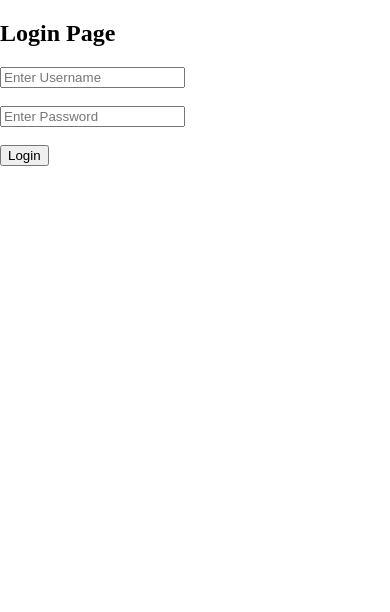
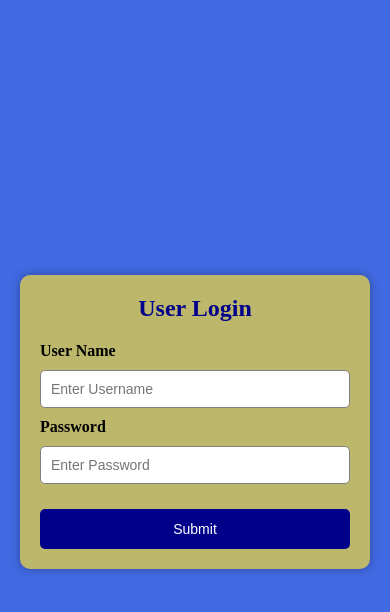
Before and after one commit to gnanasekaranvelusamyp/practice-app-new, an Angular app: page / in a window 390 px wide. Shown: the top 612 px of the page. Built offline with nearby package versions, Linux system fonts and the light colour scheme.

Commit message:
Updated responsive login UI

```diff
--- a/src/app/pages/login/login.component.css
+++ b/src/app/pages/login/login.component.css
@@ -0,0 +1,102 @@
+*{
+    margin: 0;
+    padding: 0;
+    box-sizing: border-box;
+}
+
+body{
+    background-color: royalblue;
+
+    height: 100vh;
+
+    display: flex;
+    justify-content: center;
+    align-items: center;
+
+    padding: 20px;
+}
+
+.users{
+
+    background-color: darkkhaki;
+
+    width: 100%;
+    max-width: 400px;
+
+    padding: 30px;
+
+    border-radius: 10px;
+
+    display: flex;
+    flex-direction: column;
+
+    gap: 10px;
+
+    box-shadow: 0px 0px 10px rgba(0,0,0,0.3);
+}
+
+h2{
+    text-align: center;
+    color: darkblue;
+
+    margin-bottom: 10px;
+}
+
+label{
+    font-weight: bold;
+}
+
+input{
+
+    width: 100%;
+
+    padding: 10px;
+
+    border-radius: 5px;
+    border: 1px solid gray;
+
+    font-size: 16px;
+}
+
+button{
+
+    padding: 12px;
+
+    background-color: darkblue;
+    color: white;
+
+    border: none;
+    border-radius: 5px;
+
+    cursor: pointer;
+
+    margin-top: 15px;
+
+    font-size: 16px;
+}
+
+button:hover{
+    background-color: black;
+}
+
+/* Mobile Responsive */
+
+@media screen and (max-width: 480px){
+
+    .users{
+        padding: 20px;
+    }
+
+    h2{
+        font-size: 24px;
+    }
+
+    input{
+        font-size: 14px;
+    }
+
+    button{
+        font-size: 14px;
+    }
+
+}
--- a/src/app/pages/login/login.component.html
+++ b/src/app/pages/login/login.component.html
@@ -1,9 +1,22 @@
-<h2>Login Page</h2>
+<!DOCTYPE html>
+<html lang="en">
 
-<input type="text" [(ngModel)]="username" placeholder="Enter Username">
-<br><br>
+<head>
+    <meta charset="UTF-8">
+    <meta name="viewport" content="width=device-width, initial-scale=1.0">
+    <title>Document</title>
+</head>
 
-<input type="password" [(ngModel)]="password" placeholder="Enter Password">
-<br><br>
+<body>
+    <div class="users">
+        <h2>User Login</h2>
+        <label>User Name</label>
+        <input type="text" [(ngModel)]="username" placeholder="Enter Username">
 
-<button (click)="login()">Login</button>
+        <label>Password</label>
+        <input type="password" [(ngModel)]="password" placeholder="Enter Password">
+
+        <button (click)="login()">Submit</button>
+    </div>
+</body>
+</html>
```
